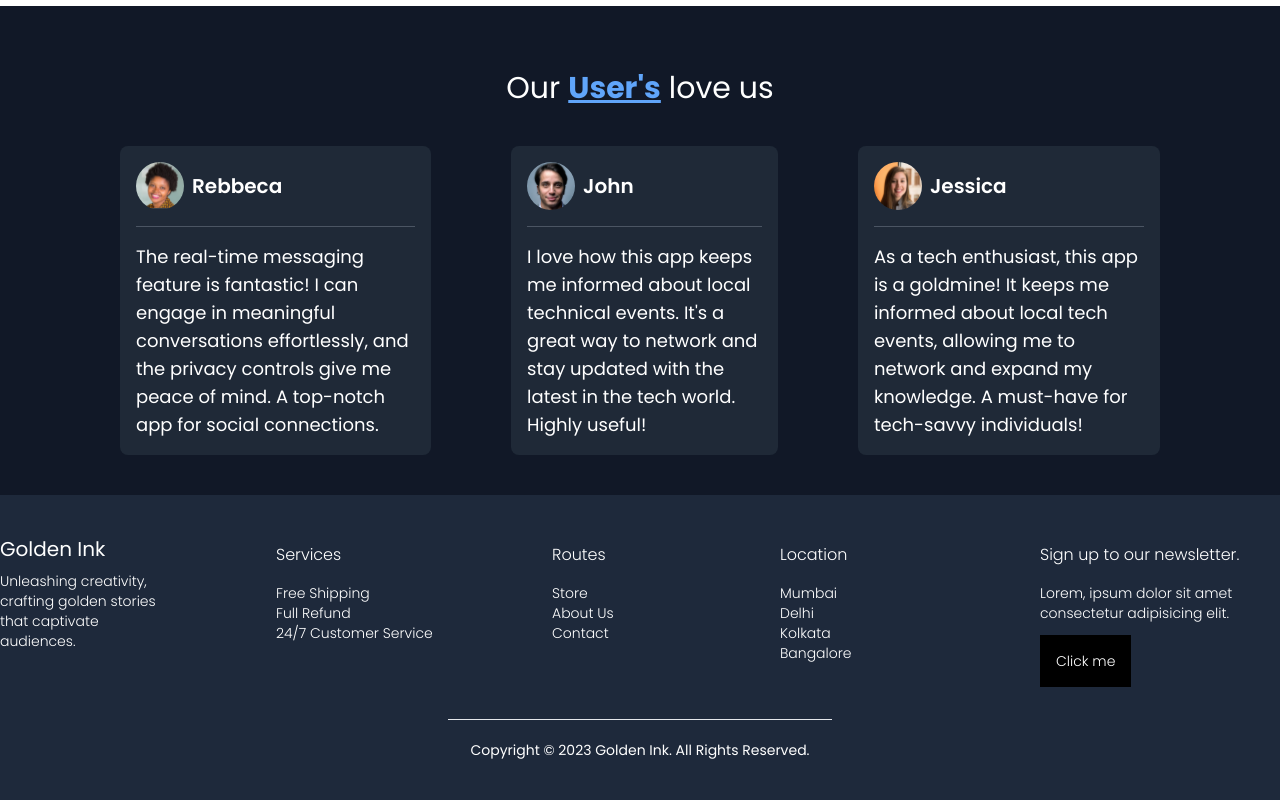
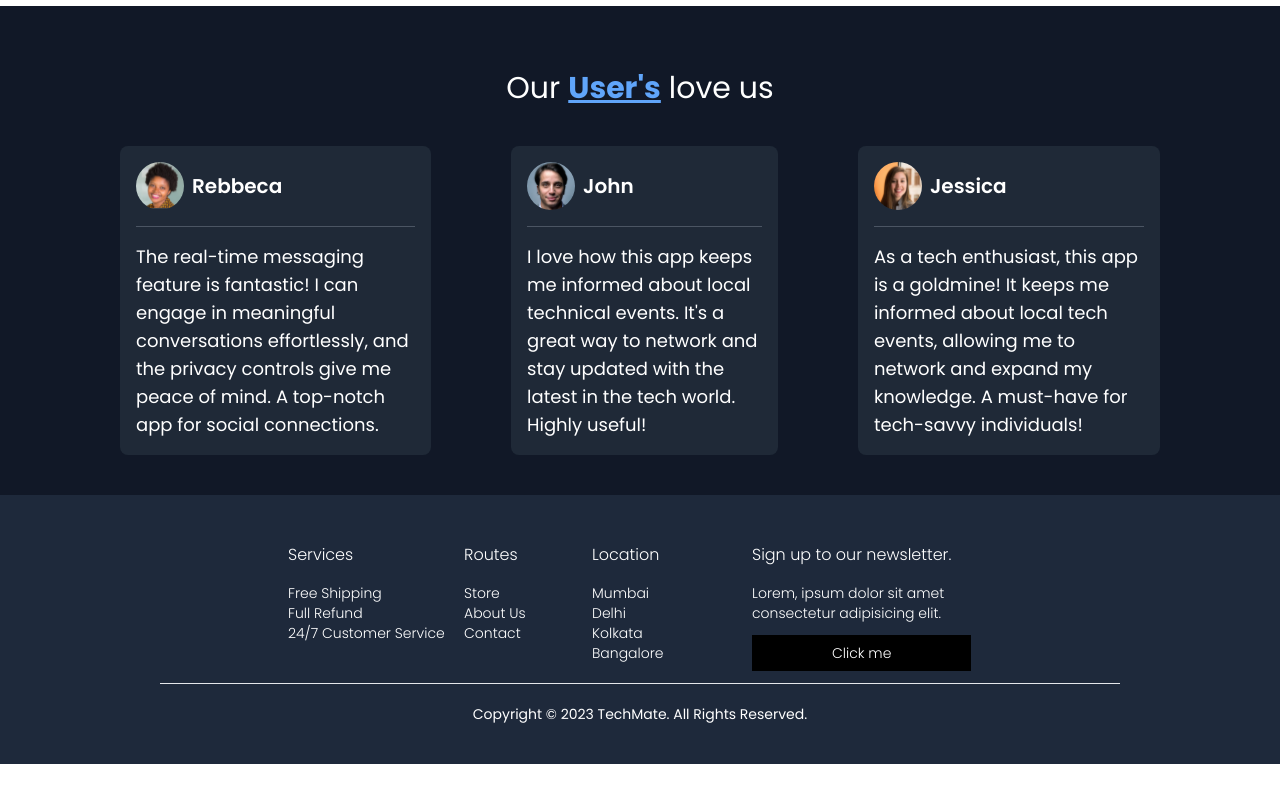
Before and after one commit to Ajitesh72/techmate, a React (Vite) app in the folder client/: page / in a window 1280 px wide. Shown: the part 1187-1987 px from the top of the page. After the commit the page ends 1951 px from the top, so only its background shows below. Built offline with nearby package versions, Linux system fonts and the light colour scheme.

Commit message:
minor css changes

```diff
--- a/client/src/pages/home.tsx
+++ b/client/src/pages/home.tsx
@@ -107,7 +107,7 @@ Start Shopping
       <div className="  bg-gray-900 text-white ">
         <br/>
         <p  className="text-center text-3xl mt-10">Our <span className="font-bold text-blue-400 underline">User's</span> love us</p>
-        <div className="flex justify-center items-center bg-gray-900 text-white mx-20">
+        <div className="sm:flex justify-center items-center flex-wrap lg:flex-nowrap bg-gray-900 text-white mx-20 ">
   {userReviews.slice(0, 3).map((review) => (
     <div key={review.id} className="bg-gray-800 p-4 rounded-lg my-10 mx-10">
       <div className="flex items-center mb-4">
@@ -121,19 +121,8 @@ Start Shopping
 </div>
 {/* Footer */}
 <div className="py-8 sm:py-10 bg-slate-800">
-        <div className="flex flex-col-reverse sm:flex-row justify-between max-w-5.5xl mx-4 sm:mx-auto ">
-          <div className="w-44">
-            {/* Logo */}
-            <div className="flex items-center">
-              <h1 className="text-xl text-white">Golden Ink</h1>
-            </div>
-            <p className="my-2 text-sm font-light text-accent-green-gray">
-              Unleashing creativity, crafting golden stories that captivate
-              audiences.
-            </p>
-            {/* socials */}
-            <div className=""></div>
-          </div>
+        <div className="flex flex-col-reverse sm:flex-row justify-center max-w-5.5xl mx-4 sm:mx-auto ">
+
           {/* Services */}
           <div className="mt-2 mb-3 text-sm font-light w-44 text-primary-400">
             <h1 className="mb-4 text-base text-white">Services</h1>
@@ -170,7 +159,7 @@ Start Shopping
               /> */}
             </div>
             <button
-              className="px-4 py-4 text-white bg-black"
+              className="px-20 py-2 text-white bg-black"
               onClick={() => {
                 navigate("/login");
               }}
@@ -179,10 +168,12 @@ Start Shopping
             </button>
           </div>
         </div>
+        <div className="mx-40">
+          <hr />
+        </div>
         <div className="mx-auto mt-5 sm:w-96">
-          <hr />
           <p className="mt-5 text-sm text-center  sm:w-auto text-primary-400">
-            Copyright © 2023 Golden Ink. All Rights Reserved.
+            Copyright © 2023 TechMate. All Rights Reserved.
           </p>
         </div>
         </div>
```
